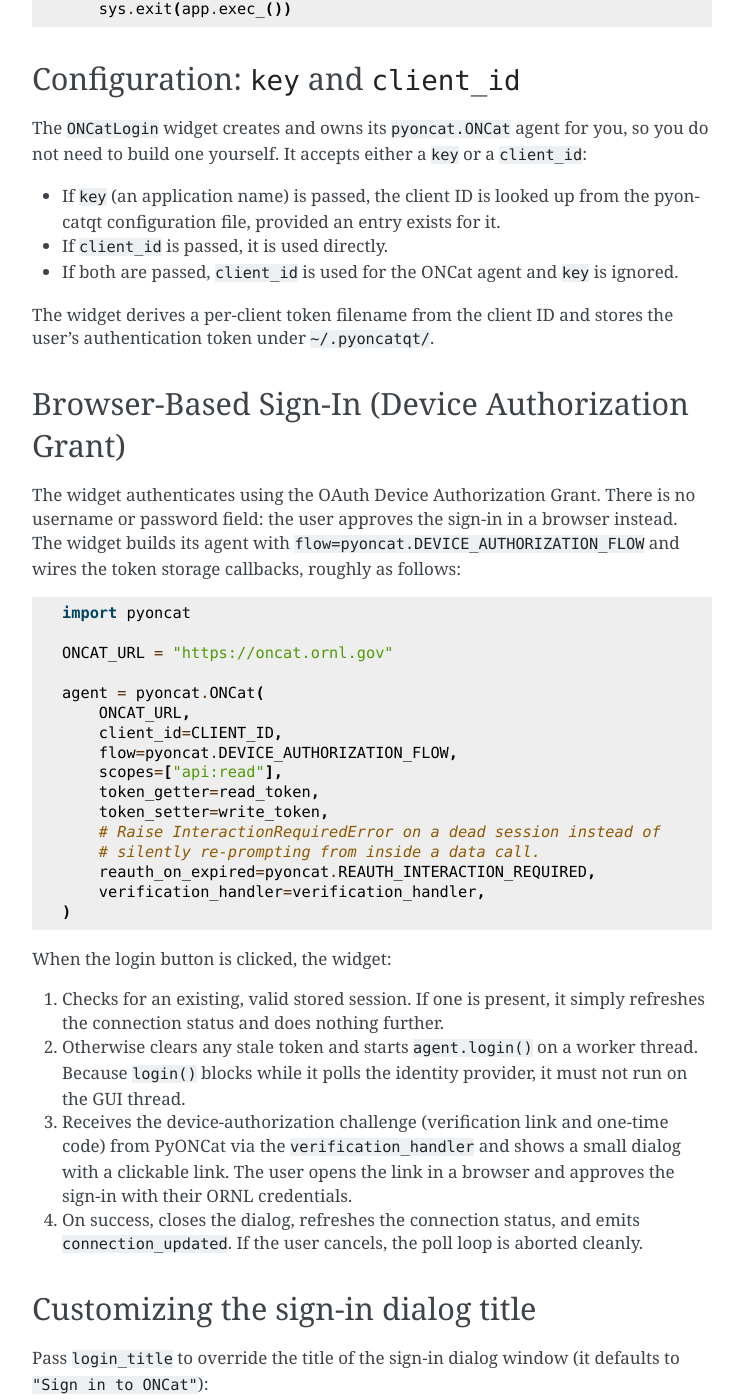
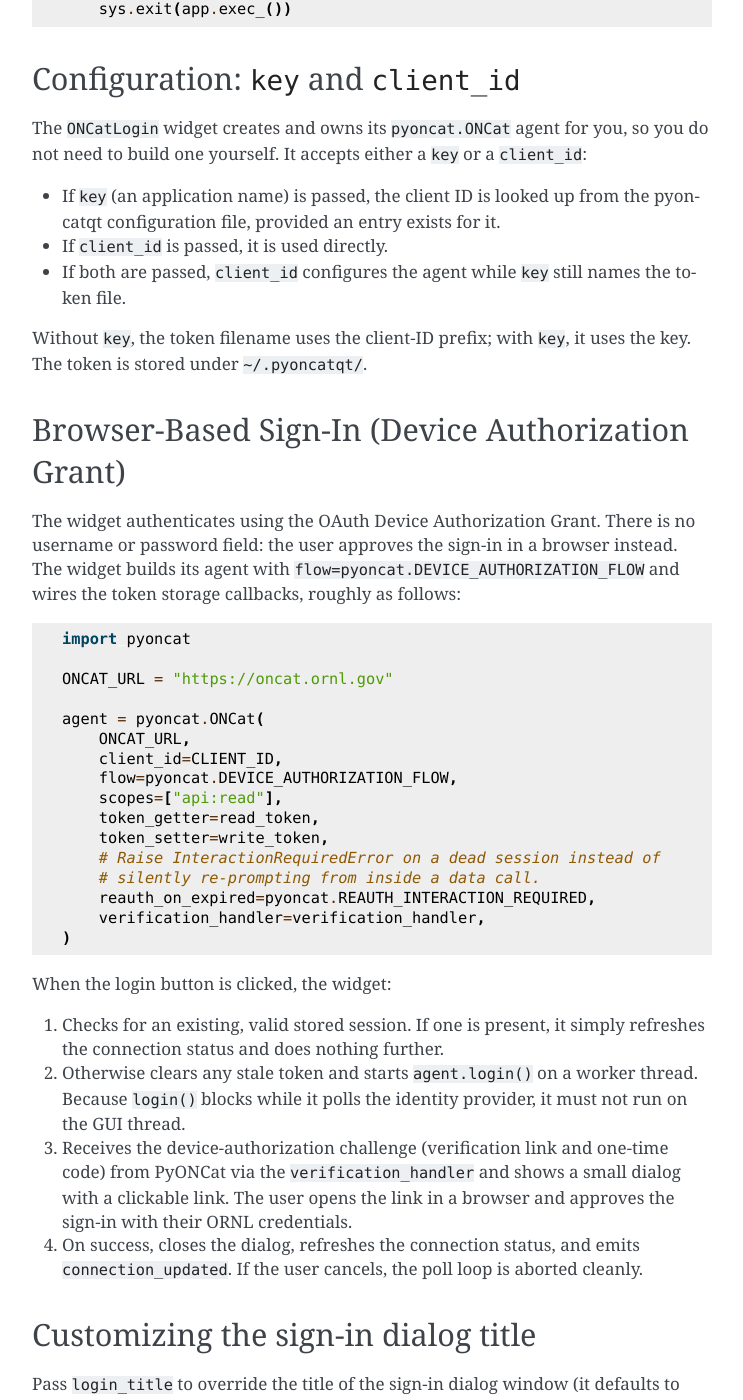
Before and after one commit to neutrons/pyoncatqt, a Sphinx documentation site: the page built from docs/source/sample.rst, in a window 1280 px wide and 1400 px high, scrolled down 1508 px. Shown: the whole window, without its empty margins (378-1121 px from the left). Built offline with Sphinx 7.4.7, drawn with Linux system fonts in a browser that asks for light colours; the version number is read from the project's files by our own code.

Commit message:
Addressed PR comments

```diff
--- a/docs/source/sample.rst
+++ b/docs/source/sample.rst
@@ -81,10 +81,10 @@
 - If ``key`` (an application name) is passed, the client ID is looked up from the pyoncatqt
   configuration file, provided an entry exists for it.
 - If ``client_id`` is passed, it is used directly.
-- If both are passed, ``client_id`` is used for the ONCat agent and ``key`` is ignored.
+- If both are passed, ``client_id`` configures the agent while ``key`` still names the token file.
 
-The widget derives a per-client token filename from the client ID and stores the user's
-authentication token under ``~/.pyoncatqt/``.
+Without ``key``, the token filename uses the client-ID prefix; with ``key``, it uses the key.
+The token is stored under ``~/.pyoncatqt/``.
 
 Browser-Based Sign-In (Device Authorization Grant)
 --------------------------------------------------
```
Also changed, not shown: other parts of docs/source/sample.rst (+1 -1 lines), 2 other files.
